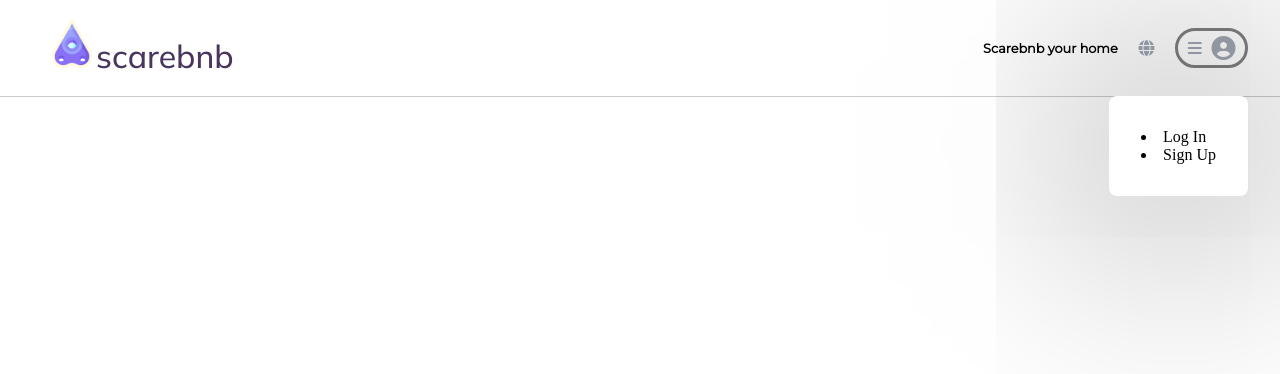
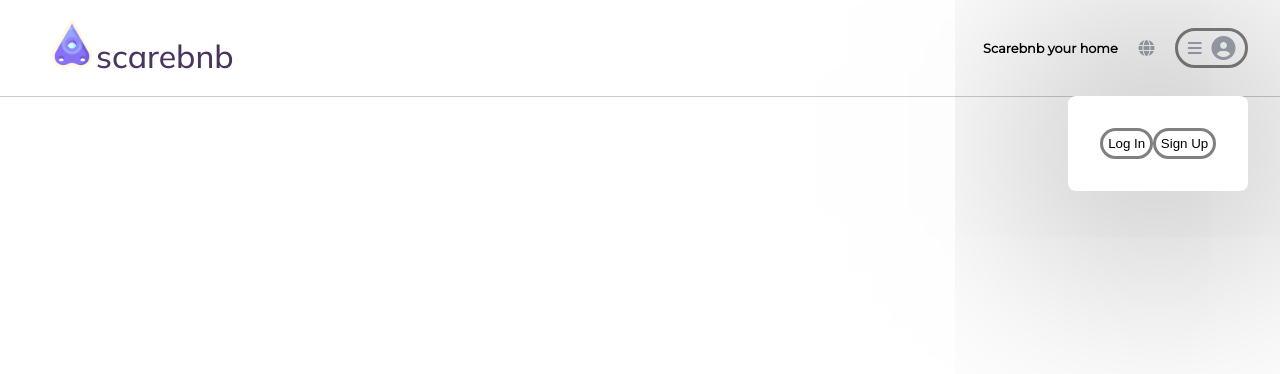
Before and after one commit to cludwell/api-project, a React (Create React App) app in the folder frontend/: page / in a window 1280 px wide. Both pictures are taken after a click on the button 1211 px from the left and 48 px from the top of the page. Shown: the top 374 px of the page. Built offline with nearby package versions, Linux system fonts and the light colour scheme; no server answers.

Commit message:
working on sign up validations

```diff
--- a/frontend/src/App.js
+++ b/frontend/src/App.js
@@ -1,8 +1,8 @@
 import React, { useState, useEffect } from "react";
 import { useDispatch } from "react-redux";
-import { Switch } from "react-router-dom";
+// import { Switch } from "react-router-dom";
 import * as sessionActions from "./store/session";
-import Navigation from "./components/Navigation";
+// import Navigation from "./components/Navigation";
 import Header from "./components/Header";
 import './index.css'
 import Landing from "./components/Landing";
--- a/frontend/src/components/LoginFormModal/LoginForm.css
+++ b/frontend/src/components/LoginFormModal/LoginForm.css
@@ -0,0 +1,14 @@
+.log-in{
+    font-family: 'Mulish', sans-serif;
+    color: #4a355e;
+    display: flex;
+    flex-direction: column;
+}
+
+.form {
+    font-family: 'Montserrat', sans-serif;
+}
+.log-in-modal {
+    border-radius: 1rem;
+    padding: 2rem;
+}
--- a/frontend/src/components/LoginFormModal/index.js
+++ b/frontend/src/components/LoginFormModal/index.js
@@ -25,9 +25,10 @@ function LoginFormModal() {
   };
 
   return (
-    <>
-      <h1>Log In</h1>
-      <form onSubmit={handleSubmit}>
+    <div className="log-in-modal">
+      <h1 className="log-in">Log In</h1>
+      <form onSubmit={handleSubmit}
+      className='form'>
         <ul>
           {errors.map((error, idx) => (
             <li key={idx}>{error}</li>
@@ -53,7 +54,7 @@ function LoginFormModal() {
         </label>
         <button type="submit">Log In</button>
       </form>
-    </>
+    </div>
   );
 }
 
--- a/frontend/src/components/Navigation/OpenModalMenuItem.js
+++ b/frontend/src/components/Navigation/OpenModalMenuItem.js
@@ -16,7 +16,7 @@ function OpenModalMenuItem({
   };
 
   return (
-    <li onClick={onClick}>{itemText}</li>
+    <button onClick={onClick}>{itemText}</button>
   );
 }
 
--- a/frontend/src/components/Navigation/index.js
+++ b/frontend/src/components/Navigation/index.js
@@ -1,5 +1,5 @@
 import React from 'react';
-import { NavLink } from 'react-router-dom';
+// import { NavLink } from 'react-router-dom';
 import { useSelector } from 'react-redux';
 import ProfileButton from './ProfileButton';
 import './Navigation.css';
--- a/frontend/src/components/SignupFormModal/index.js
+++ b/frontend/src/components/SignupFormModal/index.js
@@ -1,4 +1,4 @@
-import React, { useState } from "react";
+import React, { useEffect, useState } from "react";
 import { useDispatch } from "react-redux";
 import { useModal } from "../../context/Modal";
 import * as sessionActions from "../../store/session";
@@ -14,11 +14,22 @@ function SignupFormModal() {
   const [confirmPassword, setConfirmPassword] = useState("");
   const [errors, setErrors] = useState([]);
   const { closeModal } = useModal();
+  // const [disable, setDisabled] = useState(true)
+
+  //setting validation errors
+  // useEffect(()=> {
+  //   const err = {}
+  //   if (password.length < 6 || !password) err.password = 'Passwords must be at least 6 characters'
+  //   if (username.length < 4) err.username = 'Usernames must be at least 4 characters'
+  //   if (confirmPassword !== password || confirmPassword.length < 6) err.confirmPassword = 'ConfirmPassword must be 6 characters and match password'
+  //   setErrors(err)
+  // }, [email, username, firstName, lastName, password, confirmPassword])
 
   const handleSubmit = (e) => {
     e.preventDefault();
-    if (password === confirmPassword) {
-      setErrors([]);
+    if (!Object.values(errors).length) {
+      // setErrors([]);
+      // setDisabled(false)
       return dispatch(sessionActions.signup({ email, username, firstName, lastName, password }))
         .then(closeModal)
         .catch(async (res) => {
@@ -90,7 +101,8 @@ function SignupFormModal() {
             required
           />
         </label>
-        <button type="submit">Sign Up</button>
+        <button type="submit"
+        disabled={!!Object.values(errors).length}>Sign Up</button>
       </form>
     </>
   );
```
Also changed, not shown: frontend/src/components/Landing/index.js (line endings or trailing spaces).
